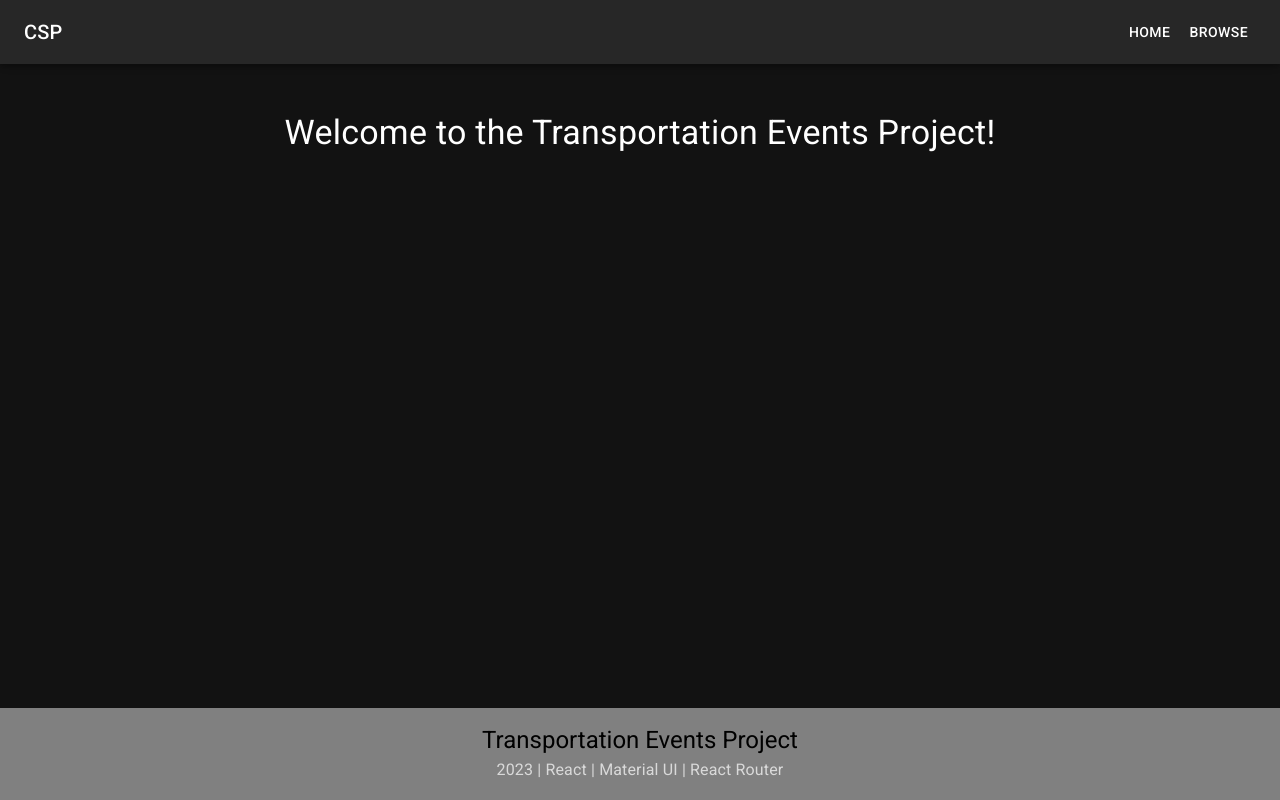
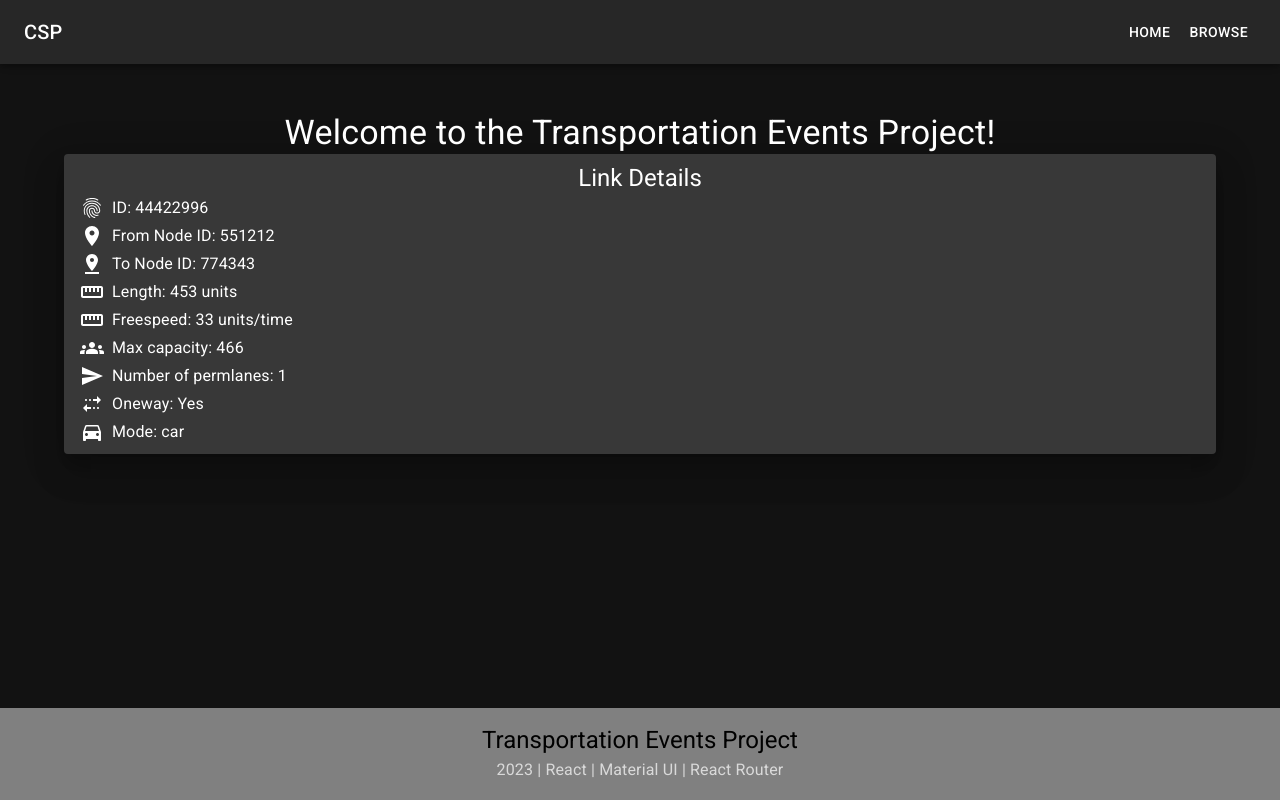
Before and after one commit to KINGTUT10101/TransportationEventsProject, a React (Create React App) app in the folder client/: page / in a window 1280 px wide. Built offline with nearby package versions, Linux system fonts and the light colour scheme.

Commit message:
Add link details component

```diff
--- /dev/null
+++ b/client/src/components/LinkDetails.js
@@ -0,0 +1,95 @@
+import { Typography, Paper, Box } from '@mui/material';
+
+// Icons
+import FingerprintIcon from '@mui/icons-material/Fingerprint';
+import LocationOnIcon from '@mui/icons-material/LocationOn';
+import PinDropIcon from '@mui/icons-material/PinDrop';
+import StraightenIcon from '@mui/icons-material/Straighten';
+import GroupsIcon from '@mui/icons-material/Groups';
+import SendIcon from '@mui/icons-material/Send';
+import MultipleStopIcon from '@mui/icons-material/MultipleStop';
+import DirectionsCarIcon from '@mui/icons-material/DirectionsCar';
+
+export default function LinkDetails () {
+  return (
+    <div>
+      <Paper elevation={20} style={{padding: "0.5rem"}}>
+        <Typography align="center" variant="h5">
+          Link Details
+        </Typography>
+
+        {/* ID */}
+        <Box sx={{display: "flex", alignItems: "center"}} paddingX={1}>
+          <FingerprintIcon />
+          <Typography align="left" variant="subtitle1" paddingX={1}>
+            ID: 44422996
+          </Typography>
+        </Box>
+
+        {/* From */}
+        <Box sx={{display: "flex", alignItems: "center"}} paddingX={1}>
+          <LocationOnIcon />
+          <Typography align="left" variant="subtitle1" paddingX={1}>
+            From Node ID: 551212
+          </Typography>
+        </Box>
+
+        {/* To */}
+        <Box sx={{display: "flex", alignItems: "center"}} paddingX={1}>
+          <PinDropIcon />
+          <Typography align="left" variant="subtitle1" paddingX={1}>
+            To Node ID: 774343
+          </Typography>
+        </Box>
+
+        {/* Length */}
+        <Box sx={{display: "flex", alignItems: "center"}} paddingX={1}>
+          <StraightenIcon />
+          <Typography align="left" variant="subtitle1" paddingX={1}>
+            Length: 453 units
+          </Typography>
+        </Box>
+
+        {/* Freespeed */}
+        <Box sx={{display: "flex", alignItems: "center"}} paddingX={1}>
+          <StraightenIcon />
+          <Typography align="left" variant="subtitle1" paddingX={1}>
+            Freespeed: 33 units/time
+          </Typography>
+        </Box>
+
+        {/* Capacity */}
+        <Box sx={{display: "flex", alignItems: "center"}} paddingX={1}>
+          <GroupsIcon />
+          <Typography align="left" variant="subtitle1" paddingX={1}>
+            Max capacity: 466
+          </Typography>
+        </Box>
+
+        {/* Permlanes */}
+        <Box sx={{display: "flex", alignItems: "center"}} paddingX={1}>
+          <SendIcon />
+          <Typography align="left" variant="subtitle1" paddingX={1}>
+            Number of permlanes: 1
+          </Typography>
+        </Box>
+
+        {/* Oneway */}
+        <Box sx={{display: "flex", alignItems: "center"}} paddingX={1}>
+          <MultipleStopIcon />
+          <Typography align="left" variant="subtitle1" paddingX={1}>
+            Oneway: Yes
+          </Typography>
+        </Box>
+
+        {/* Modes */}
+        <Box sx={{display: "flex", alignItems: "center"}} paddingX={1}>
+          <DirectionsCarIcon />
+          <Typography align="left" variant="subtitle1" paddingX={1}>
+            Mode: car
+          </Typography>
+        </Box>
+      </Paper>
+    </div>
+  )
+}
--- a/client/src/pages/Home.js
+++ b/client/src/pages/Home.js
@@ -1,4 +1,6 @@
 import { Grid, Typography } from "@mui/material"
+
+import LinkDetails from "../components/LinkDetails"
 
 /**
  * The main page of the website. Shows recent announcements and featured content
@@ -9,6 +11,7 @@ export default function Home() {
     <div>
       <Typography variant="h4" align="center" paddingBottom={4}>
         Welcome to the Transportation Events Project!
+        <LinkDetails />
       </Typography>
     </div>
   )
```
